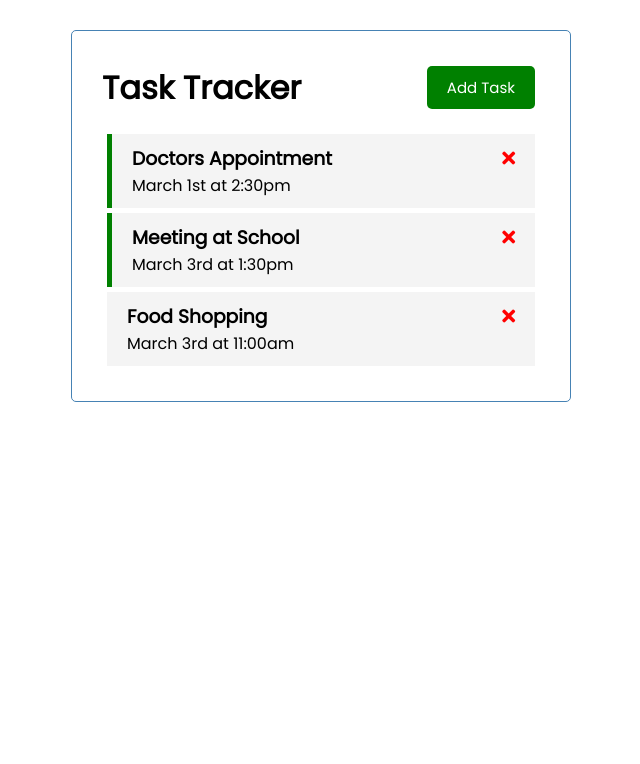
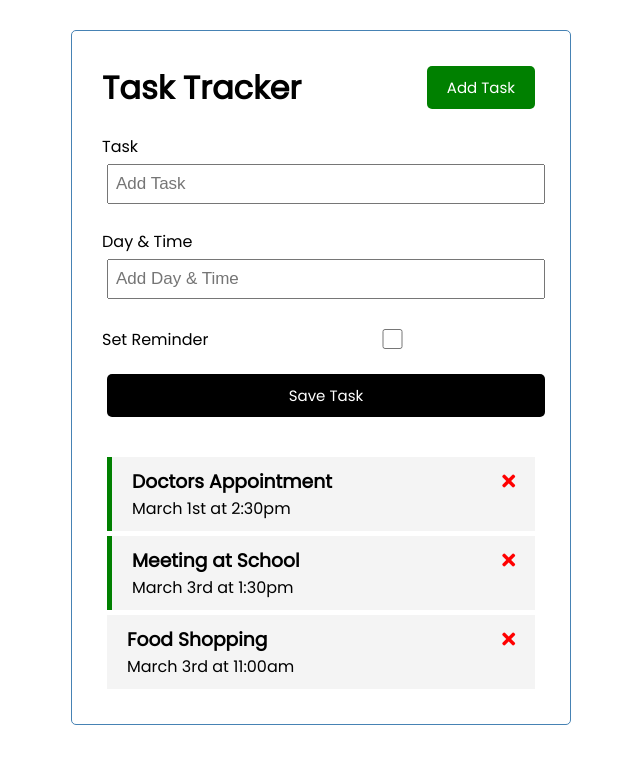
Before and after one commit to victorlennojv/vue-tasks, a Vue app: page / in a window 1280 px wide. Both pictures are taken after a click on the button "Add Task". Shown: the top 764 px of the page, without its empty margins (319-959 px from the left). Built offline with nearby package versions, Linux system fonts and the light colour scheme.

Commit message:
feature: new task adder

```diff
--- a/src/App.vue
+++ b/src/App.vue
@@ -1,6 +1,9 @@
 <template>
   <div id="app" class="container">
-    <AppHeader title="Task Tracker" />
+    <AppHeader @show-add="toggleAddTask" title="Task Tracker" />
+    <div v-if="showAddTask">
+      <TaskAdd @add-task="addTask" />
+    </div>
     <TasksList @toggle-reminder="toggleReminder" @delete-task="deleteTask" :tasks="tasks" />
   </div>
 </template>
@@ -8,23 +11,31 @@
 <script>
 import AppHeader from './components/AppHeader'
 import TasksList from './components/TasksList'
+import TaskAdd from './components/TaskAdd'
 
 export default {
   name: 'App',
   components: {
     AppHeader,
-    TasksList
+    TasksList,
+    TaskAdd
   },
-
   data: () => ({
-    tasks: []
+    tasks: [],
+    showAddTask: false
   }),
   methods: {
+    addTask(task) {
+      this.tasks = [...this.tasks, task]
+    },
     deleteTask(id) {
       if (confirm('Are you sure?')) this.tasks = this.tasks.filter((task) => task.id !== id)
     },
     toggleReminder(id) {
-      console.log('Toglando')
+      this.tasks = this.tasks.map((task) => (task.id === id ? { ...task, reminder: !task.reminder } : task))
+    },
+    toggleAddTask() {
+      this.showAddTask = !this.showAddTask
     }
   },
   created() {
--- a/src/components/AppButton.vue
+++ b/src/components/AppButton.vue
@@ -21,7 +21,7 @@ export default {
 
   methods: {
     onClick() {
-      console.log('Click')
+      this.$emit('show-add')
     }
   }
 }
--- a/src/components/AppHeader.vue
+++ b/src/components/AppHeader.vue
@@ -1,7 +1,7 @@
 <template>
   <header>
     <h1>{{ title }}</h1>
-    <AppButton text="Add Task" color="green" />
+    <AppButton @show-add="$emit('show-add')" text="Add Task" color="green" />
   </header>
 </template>
 
--- /dev/null
+++ b/src/components/TaskAdd.vue
@@ -0,0 +1,79 @@
+<template>
+  <form @submit="onSubmit" class="add-form">
+    <div class="form-control">
+      <label>Task</label>
+      <input type="text" v-model="text" name="text" placeholder="Add Task" />
+    </div>
+    <div class="form-control">
+      <label>Day & Time</label>
+      <input type="text" v-model="day" name="day" placeholder="Add Day & Time" />
+    </div>
+    <div class="form-control form-control-check">
+      <label>Set Reminder</label>
+      <input type="checkbox" v-model="reminder" name="reminder" />
+    </div>
+    <input type="submit" value="Save Task" class="btn btn-block" />
+  </form>
+</template>
+
+<script>
+export default {
+  name: 'TaskAdd',
+  data: () => ({
+    text: '',
+    day: '',
+    reminder: false
+  }),
+
+  methods: {
+    onSubmit(e) {
+      e.preventDefault()
+
+      if (!this.text) {
+        alert('Please add a task')
+        return
+      }
+
+      const newTask = {
+        id: Math.floor(Math.random() * 100000),
+        text: this.text,
+        day: this.day,
+        reminder: this.reminder
+      }
+
+      this.$emit('add-task', newTask)
+    }
+  }
+}
+</script>
+
+<style scoped>
+.add-form {
+  margin-bottom: 40px;
+}
+.form-control {
+  margin: 20px 0;
+}
+.form-control label {
+  display: block;
+}
+.form-control input {
+  width: 100%;
+  height: 40px;
+  margin: 5px;
+  padding: 3px 7px;
+  font-size: 17px;
+}
+.form-control-check {
+  display: flex;
+  align-items: center;
+  justify-content: space-between;
+}
+.form-control-check label {
+  flex: 1;
+}
+.form-control-check input {
+  flex: 2;
+  height: 20px;
+}
+</style>
--- a/src/components/TaskItem.vue
+++ b/src/components/TaskItem.vue
@@ -2,7 +2,7 @@
   <div @dblclick="$emit('toggle-reminder', task.id)" :class="[task.reminder ? 'reminder' : '', 'task']">
     <h3>
       {{ task.text }}
-      <i @click="onDelete(task.id)" class="fas fa-times"></i>
+      <i @click="$emit('delete-task', task.id)" class="fas fa-times"></i>
     </h3>
     <p>{{ task.day }}</p>
   </div>
@@ -13,11 +13,6 @@ export default {
   name: 'TaskItem',
   props: {
     task: Object
-  },
-  methods: {
-    onDelete(id) {
-      this.$emit('delete-task', id)
-    }
   }
 }
 </script>
```
